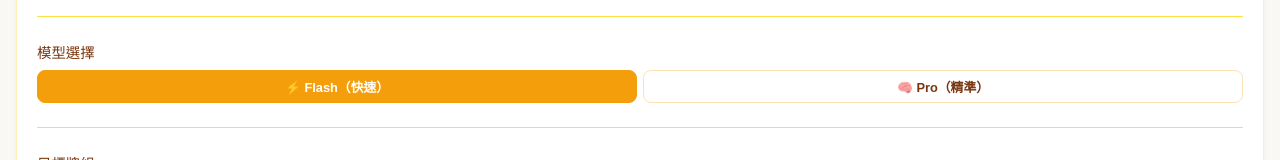
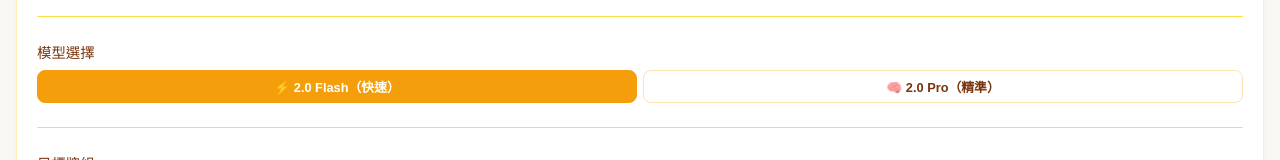
Before and after one commit to raspberrypirogrt/pwa-flashcards, a React (Vite) app: page /ai in a window 1280 px wide. Both pictures are taken after a click on the button "AI 設定". Shown: the part 238-398 px from the top of the page. Built offline with nearby package versions, Linux system fonts and the light colour scheme.

Commit message:
fix: update Gemini model names to gemini-2.0 (gemini-1.5 deprecated)

```diff
--- a/src/pages/AIPage.tsx
+++ b/src/pages/AIPage.tsx
@@ -144,7 +144,7 @@ function AICard({ card, onChange, onToggleSelect }: {
 export default function AIPage() {
     // Settings
     const [apiKey, setApiKey] = useState('');
-    const [model, setModel] = useState<GeminiModel>('gemini-1.5-flash');
+    const [model, setModel] = useState<GeminiModel>('gemini-2.0-flash');
     const [settingsOpen, setSettingsOpen] = useState(false);
     const [apiKeySaved, setApiKeySaved] = useState(false);
 
@@ -444,13 +444,13 @@ export default function AIPage() {
                         {/* Model */}
                         <label className="form-label">模型選擇</label>
                         <div className="compress-chips mb-4">
-                            {(['gemini-1.5-flash', 'gemini-1.5-pro'] as GeminiModel[]).map(m => (
+                            {(['gemini-2.0-flash', 'gemini-2.0-pro-exp'] as GeminiModel[]).map(m => (
                                 <button
                                     key={m}
                                     className={`compress-chip ${model === m ? 'active' : ''}`}
                                     onClick={() => handleModelChange(m)}
                                 >
-                                    {m === 'gemini-1.5-flash' ? '⚡ Flash（快速）' : '🧠 Pro（精準）'}
+                                    {m === 'gemini-2.0-flash' ? '⚡ 2.0 Flash（快速）' : '🧠 2.0 Pro（精準）'}
                                 </button>
                             ))}
                         </div>
--- a/src/utils/aiStorage.ts
+++ b/src/utils/aiStorage.ts
@@ -4,7 +4,7 @@ const KEY_API_KEY = 'ai_gemini_api_key';
 const KEY_MODEL = 'ai_gemini_model';
 const KEY_PRESETS = 'ai_gemini_presets';
 
-export type GeminiModel = 'gemini-1.5-flash' | 'gemini-1.5-pro';
+export type GeminiModel = 'gemini-2.0-flash' | 'gemini-2.0-pro-exp';
 
 export interface PromptPreset {
     id: string;
@@ -26,8 +26,8 @@ export function setApiKey(key: string): void {
 
 export function getModel(): GeminiModel {
     const stored = localStorage.getItem(KEY_MODEL);
-    if (stored === 'gemini-1.5-flash' || stored === 'gemini-1.5-pro') return stored;
-    return 'gemini-1.5-flash';
+    if (stored === 'gemini-2.0-flash' || stored === 'gemini-2.0-pro-exp') return stored;
+    return 'gemini-2.0-flash';
 }
 
 export function setModel(model: GeminiModel): void {
```
